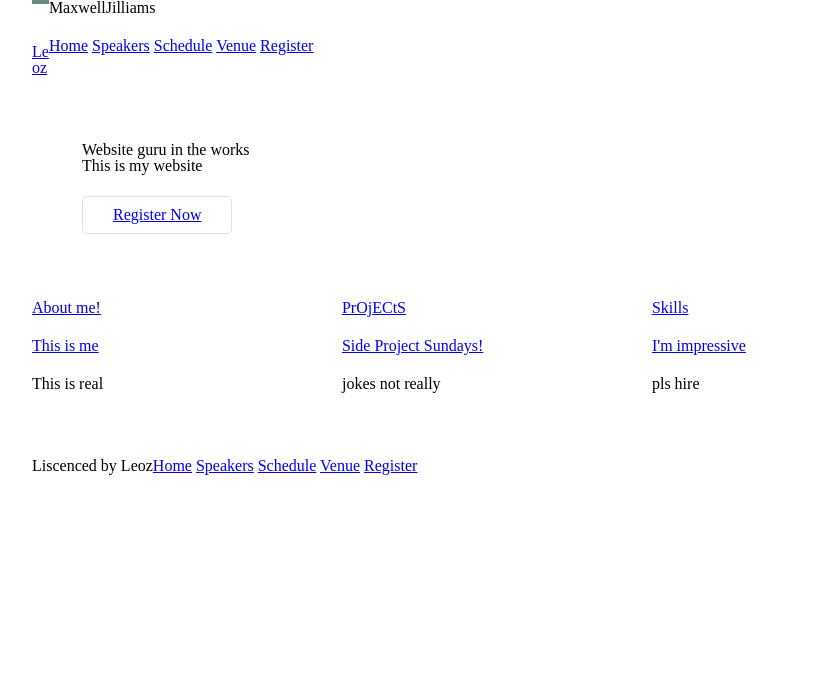
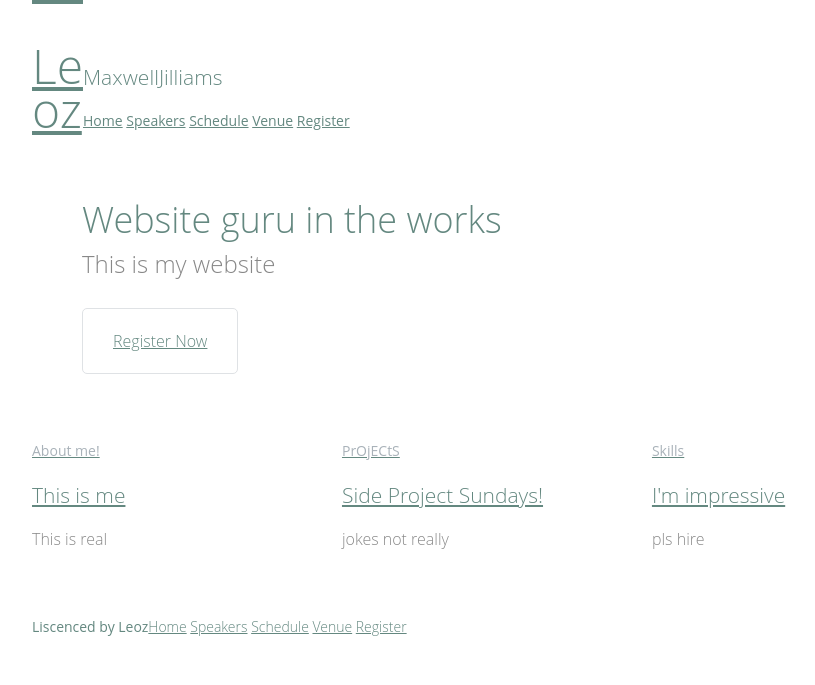
Before and after one commit to LeozMaxwellJilliams/leozmaxwelljilliams.github.io, a plain HTML site: page index.html in a window 1280 px wide. Shown: the whole page, without its empty margins (158-973 px from the left). Drawn offline with Linux system fonts and the light colour scheme.

Commit message:
let there be colour

```diff
--- a/index.html
+++ b/index.html
@@ -17,9 +17,9 @@
 				<a href="index.html">Le <br> oz</a>
 			</h1>
 
-			<h3>MaxwellJilliams</h3>
+			<h3 class="tagline">MaxwellJilliams</h3>
 
-			<nav>
+			<nav class="primary-nav">
 			    <a href="index.html">Home</a>
 			    <a href="speakers.html">Speakers</a>
 			    <a href="schedule.html">Schedule</a>
@@ -47,7 +47,7 @@
 
 			<!-- Speakers -->
 
-			<section class="col-1-3">
+			<section class="teaser col-1-3">
 				<a href="speakers.html">
 					<h5>About me!</h5>
 					<h3>This is me</h3>
@@ -57,7 +57,7 @@
 
 			Schedule
 
-			--><section class="col-1-3">
+			--><section class="teaser col-1-3">
 				<a href="schedule.html">
 					<h5>PrOjECtS</h5>
 					<h3>Side Project Sundays!</h3>
@@ -67,7 +67,7 @@
 
 			Venue
 
-			--><section class="col-1-3">
+			--><section class="teaser col-1-3">
 				<a href="venue.html">
 					<h5>Skills</h5>
 					<h3>I'm impressive</h3>
--- a/main.css
+++ b/main.css
@@ -46,6 +46,17 @@ table {
 	border-collapse: collapse;
 	border-spacing: 0;
 }
+
+/*
+  ========================================
+  Custom styles
+  ========================================
+*/
+body {
+  color: #888;
+  font: 300 16px/22px "Open Sans", "Helvetica Neue", Helvetica, Arial, sans-serif;
+}
+
 
 /*
   ========================================
@@ -124,6 +135,38 @@ h1, h3, h4, h5, p {
   margin-bottom: 22px;
 }
 
+h1, h2, h3, h4 {
+  color: #648880;
+}
+
+h1 {
+  font-size: 36px;
+  line-height: 44px;
+}
+h2 {
+  font-size: 24px;
+  line-height: 44px;
+}
+h3 {
+  font-size: 21px;
+}
+h4 {
+  font-size: 18px;
+}
+h5 {
+  color: #a9b2b9;
+  font-size: 14px;
+  font-weight: 400;
+}
+
+strong {
+  font-weight: 400;
+}
+cite, em {
+  font-style: italic;
+}
+
+
 /*
   ========================================
   Buttons
@@ -148,8 +191,20 @@ h1, h3, h4, h5, p {
 */
 
 .hero {
+  line-height: 44px;
   padding: 22px 80px 66px 80px;
 }
+.hero h2 {
+  font-size: 36px;
+}
+.hero p {
+  font-size: 24px;
+}
+
+.teaser a:hover h3 {
+  color: #a9b2b9;
+}
+
 
 /*
   ========================================
@@ -159,9 +214,21 @@ h1, h3, h4, h5, p {
 
 .logo {
   border-top: 4px solid #648880;
+  float: left;
+  font-size: 48px;
+  line-height: 44px;
   padding: 40px 0 22px 0;
-  float: left;
 }
+
+.tagline {
+  margin: 66px 0 22px 0;
+}
+
+.primary-nav {
+  font-size: 14px;
+  font-weight: 400;
+}
+
 
 /*
   ========================================
@@ -169,11 +236,27 @@ h1, h3, h4, h5, p {
   ========================================
 */
 
-.primary-footer small {
-  float: left;
-}
-
 .primary-footer {
+  color: #648880;
+  font-size: 14px;
   padding-bottom: 44px;
   padding-top: 44px;
 }
+.primary-footer small {
+  float: left;
+  font-weight: 400;
+}
+
+
+/*
+  ========================================
+  Links
+  ========================================
+*/
+
+a:hover {
+  color: #a9b2b9;
+}
+a {
+  color: #648880;
+}
```
